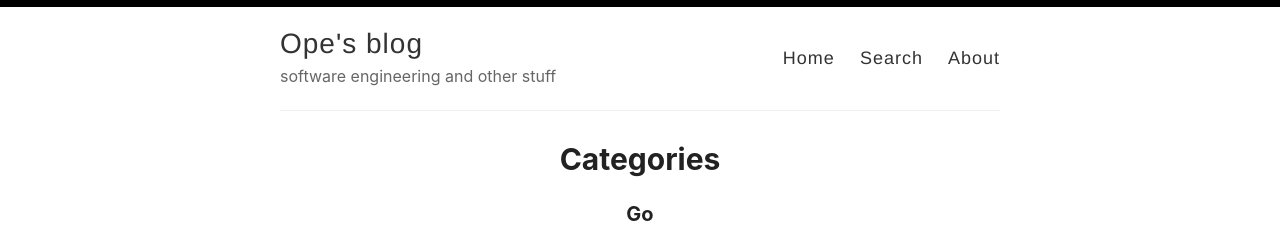
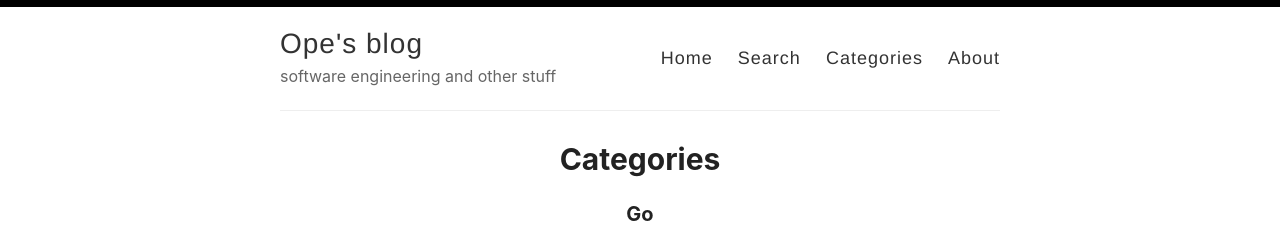
Before and after one commit to opethe1st/github.io, a Jekyll site: the page built from _pages/categories.md, in a window 1280 px wide. Shown: the top 241 px of the page. Built offline with Jekyll 4.4.1, drawn with Linux system fonts in a browser that asks for light colours.

Commit message:
small changes

```diff
--- a/_layouts/default.html
+++ b/_layouts/default.html
@@ -29,6 +29,7 @@
             <nav>
               <a href="{{ site.baseurl }}/">Home</a>
               <a href="{{ site.baseurl }}/search">Search</a>
+              <a href="{{ site.baseurl }}/categories">Categories</a>
               <a href="{{ site.baseurl }}/about">About</a>
             </nav>
           </header>
--- a/_pages/categories.md
+++ b/_pages/categories.md
@@ -13,7 +13,6 @@ title: Categories
     <p></p>
 
     <h3 class="category-head">{{ category_name }}</h3>
-    <a name="{{ category_name | slugize }}"></a>
     {% for post in site.categories[category_name] %}
     <article class="archive-item">
       <h4><a href="{{ site.baseurl }}{{ post.url }}">{% if post.title and post.title != "" %}{{post.title}}{% else %}{{post.excerpt |strip_html}}{%endif%}</a></h4>
```
Also changed, not shown: _pages/search.md (line endings or trailing spaces).
